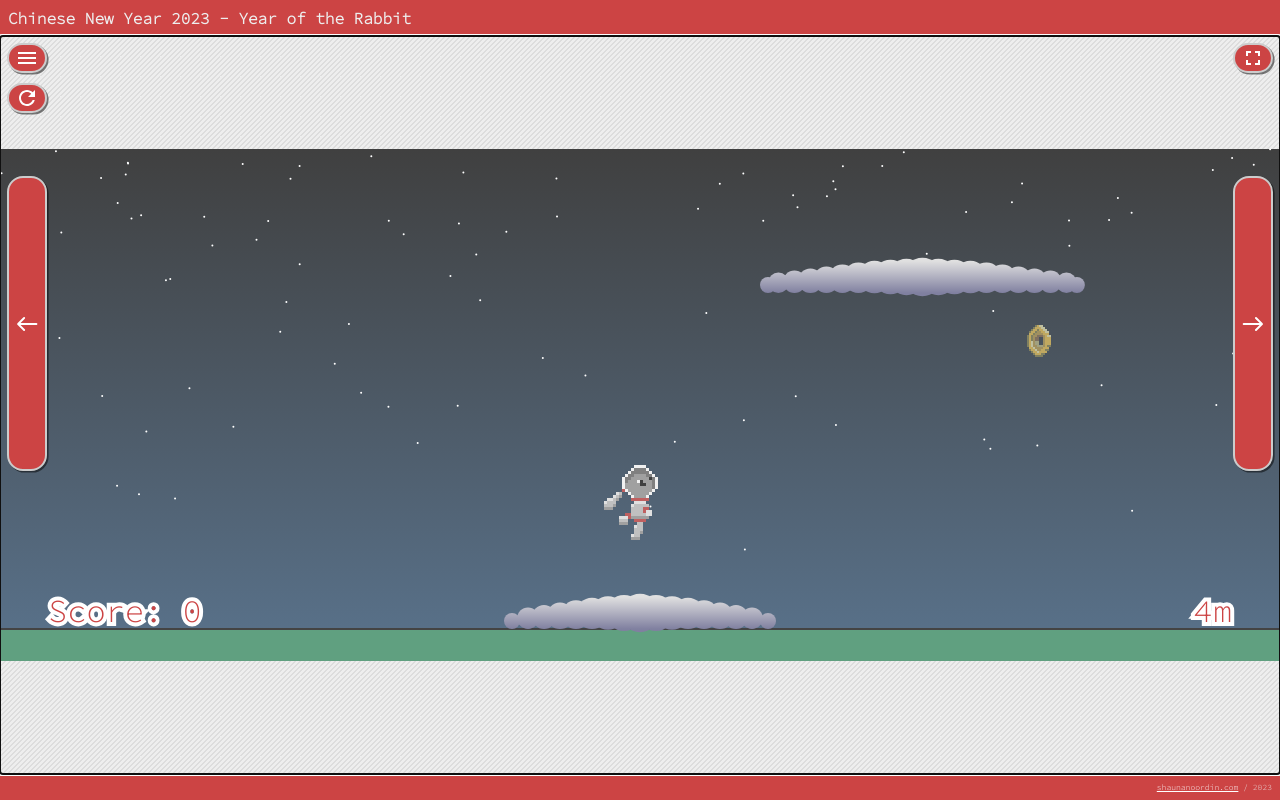
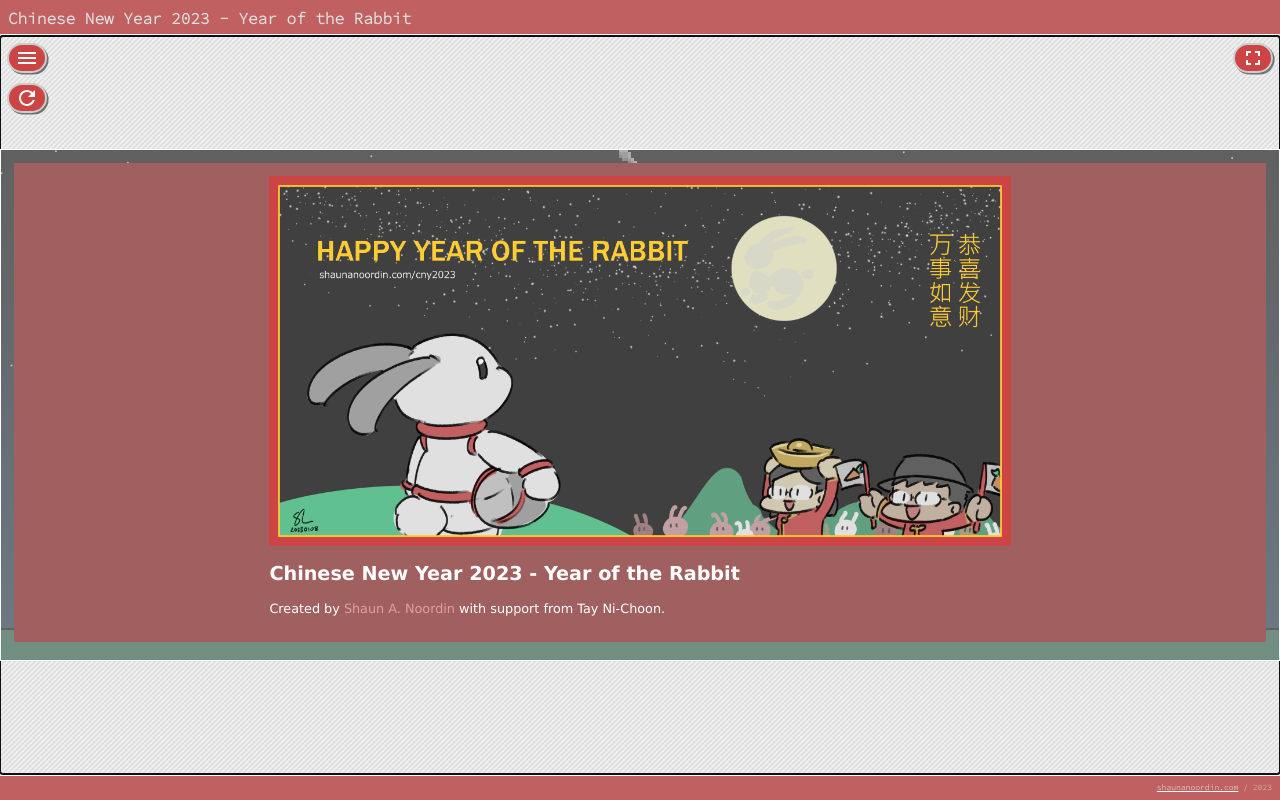
Before and after one commit to shaunanoordin/cny2023, a website built with webpack: page index.html in a window 1280 px wide. Built offline with nearby package versions, Linux system fonts and the light colour scheme.

Commit message:
Add CNY2023 home screen

```diff
--- a/index.html
+++ b/index.html
@@ -34,9 +34,10 @@
   <div id="interaction-menu"></div>
   <div id="home-menu">
     <div>
+      <img id="cny2023-card" src="assets/cny2023.png" />
       <h2>Chinese New Year 2023 - Year of the Rabbit</h2>
       <p>
-        Created by <a href="https://shaunanoordin.com" target="_blank">Shaun A. Noordin</a>
+        Created by <a href="https://shaunanoordin.com" target="_blank">Shaun A. Noordin</a> with support from Tay Ni-Choon.
       </p>
     </div>
   </div>
--- a/src/avo/avo.js
+++ b/src/avo/avo.js
@@ -36,7 +36,7 @@ export default class AvO {
     }
 
     this.homeMenu = false
-    this.setHomeMenu(false)
+    this.setHomeMenu(true)
 
     this.interactionMenu = false
     this.setInteractionMenu(false)
@@ -362,9 +362,13 @@ export default class AvO {
     if (homeMenu) {
       this.html.homeMenu.style.visibility = 'visible'
       this.html.buttonReload.style.visibility = 'hidden'
+      this.html.buttonArrowLeft.style.visibility = 'hidden'
+      this.html.buttonArrowRight.style.visibility = 'hidden'
     } else {
       this.html.homeMenu.style.visibility = 'hidden'
       this.html.buttonReload.style.visibility = 'visible'
+      this.html.buttonArrowLeft.style.visibility = 'visible'
+      this.html.buttonArrowRight.style.visibility = 'visible'
       this.html.main.focus()
     }
   }
--- a/src/main.scss
+++ b/src/main.scss
@@ -1,13 +1,13 @@
 $white: #fff;
-$light: #eee;
-$light-grey: #ccc;
-$grey: #888;
-$dark-grey: #666;
-$dark: #444;
+$light: #e0e0e0;
+$light-grey: #c0c0c0;
+$grey: #808080;
+$dark-grey: #606060;
+$dark: #404040;
 $black: #000;
 
-$primary: #c44;
-$primary-highlight: #e66;
+$primary: #c06060;
+$primary-highlight: #e04040;
 
 * {
   box-sizing: border-box;
@@ -160,6 +160,8 @@ table {
     left: 0.5em;
   }
 
+  /* CNY2023 additions */
+
   #button-arrow-left {
     top: 10.5em;
     left: 0.5em;
@@ -173,4 +175,29 @@ table {
     width: 3em;
     height: 40%;
   }
+
+  #home-menu {
+    > div {
+      font-family: "Verdana", sans-serif;
+      font-size: 1vw;
+      background: #a06060;
+      color: #fff;
+      padding: 1em 20%;
+    }
+
+    a {
+      color: #e0a0a0;
+      text-decoration: none;
+
+      &:hover {
+        color: #f0a0a0;
+      }
+    }
+
+    #cny2023-card {
+      flex: 1 1 auto;
+      display: block;
+      width: 100%;
+    }
+  }
 }
```
Also changed, not shown: app/main.css, app/main.js, 1 other file.
